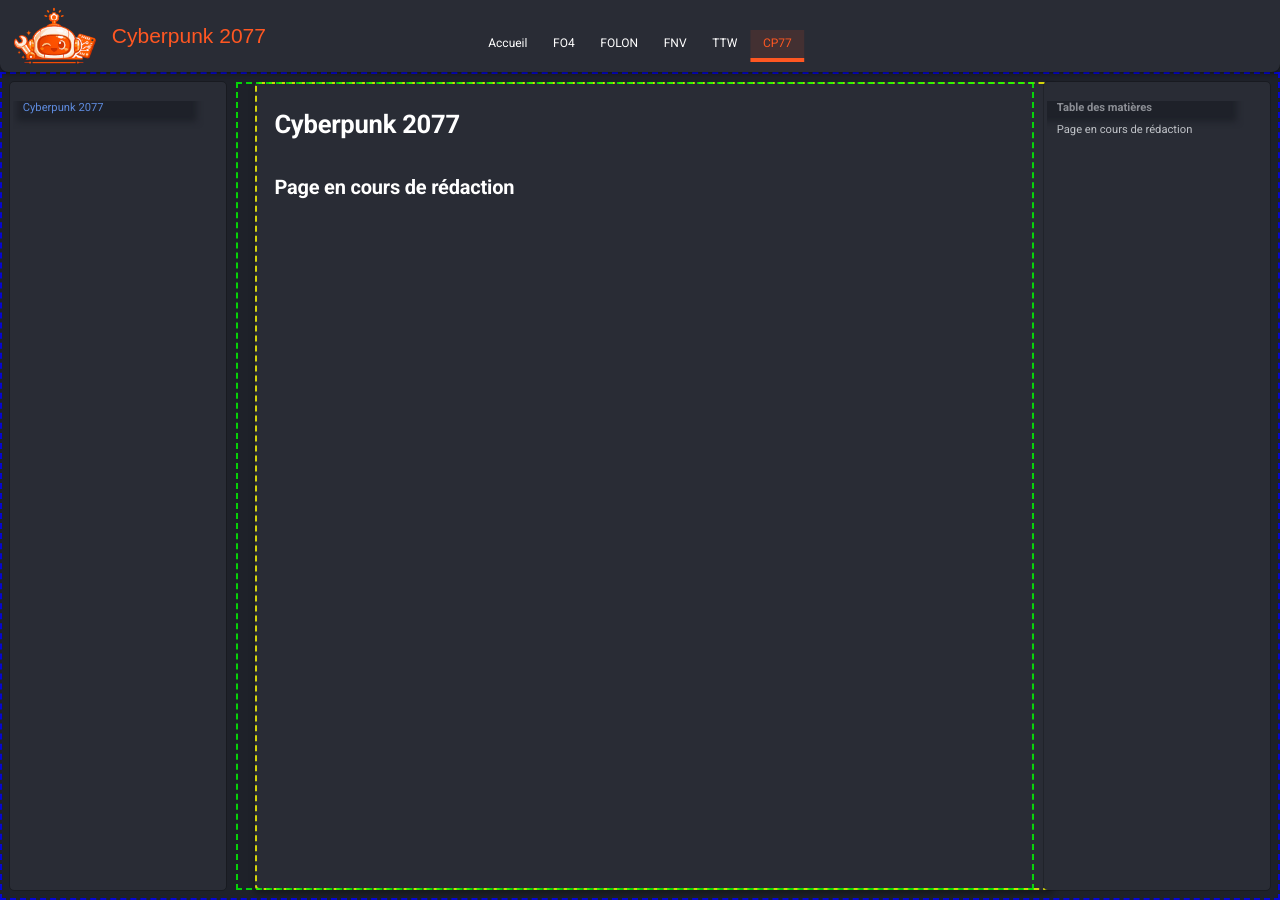
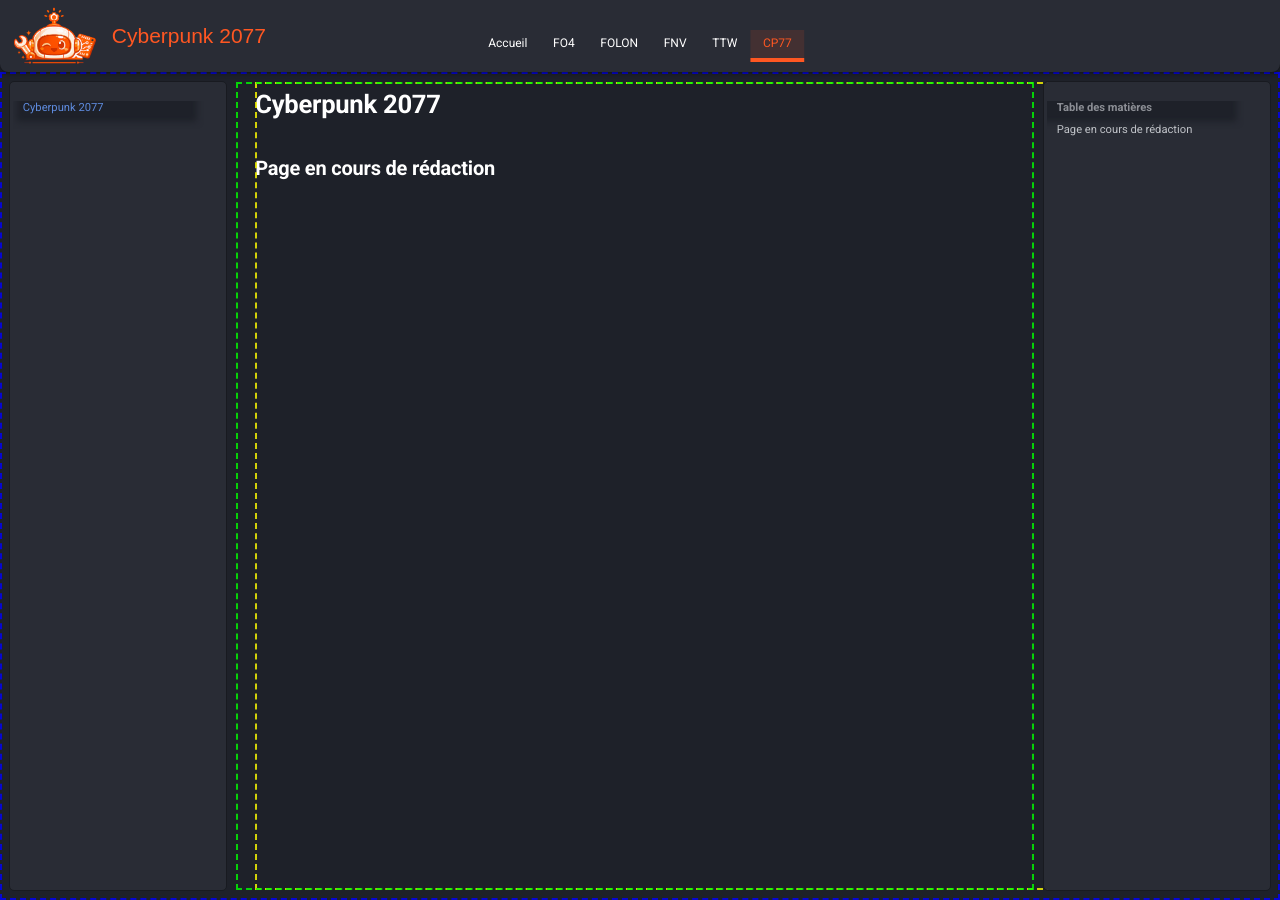
Before and after one commit to Lilevitchi/lilevitchi.github.io, an MkDocs documentation site: the page built from docs/cyberpunk/index.md, in a window 1280 px wide and 900 px high. Built offline with MkDocs 1.6.1 and Material for MkDocs 9.7.7, drawn with Linux system fonts in a browser that asks for light colours.

Commit message:
Update extra.css

```diff
--- a/docs/stylesheets/extra.css
+++ b/docs/stylesheets/extra.css
@@ -349,9 +349,6 @@
   margin: 0;
   align-self: stretch;
 
-  background: transparent !important;
-  box-shadow: none !important;
-
   outline: 2px dashed rgba(0, 255, 0, 0.8); /* Vert (Debug) */
   outline-offset: -2px;
 }
@@ -361,11 +358,10 @@
   flex: 1;
   width: 100%;
   margin: 0;
-  padding: 1.2rem;
+  padding: 0;
 
-  background: var(--bg-surface);
-  border-radius: var(--radius-sm);
-  box-shadow: 0 4px 6px rgba(0,0,0,0.3);
+  background: transparent !important;
+  box-shadow: none !important;
 
   outline: 2px dashed rgba(255, 255, 0, 0.8); /* Jaune (Debug) */
   outline-offset: -2px;
```
